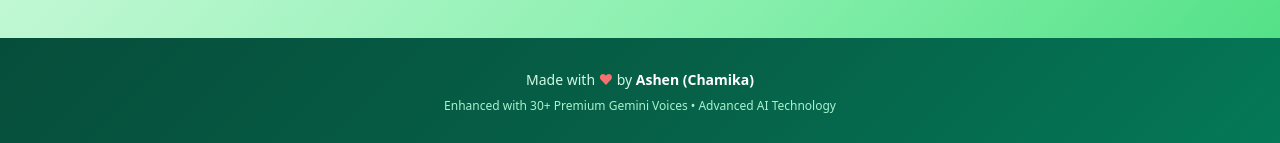
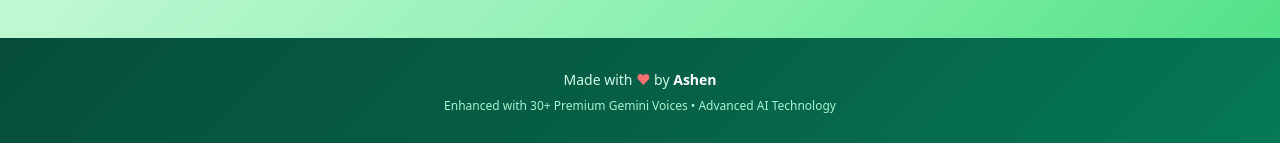
Before and after one commit to Ashen1217/tts-web, a plain HTML site: page index.html in a window 1280 px wide. Shown: the part 1249-1392 px from the top of the page. Drawn offline with nearby package versions, Linux system fonts and the light colour scheme.

Commit message:
Update index.html

```diff
--- a/index.html
+++ b/index.html
@@ -594,7 +594,7 @@
             <div class="text-center">
                 <p class="text-green-100 text-sm mb-2">
                     Made with <span class="text-red-400 heart-beat inline-block">♥</span> by
-                    <span class="font-semibold text-white">Ashen (Chamika)</span>
+                    <span class="font-semibold text-white">Ashen</span>
                 </p>
                 <p class="text-green-200 text-xs">
                     Enhanced with 30+ Premium Gemini Voices • Advanced AI Technology
```
